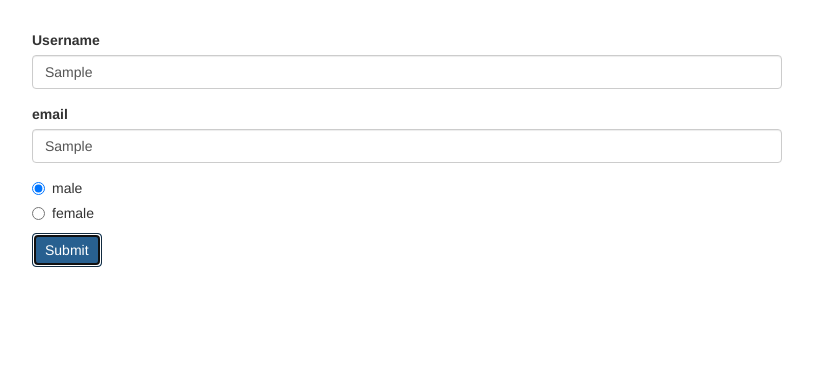
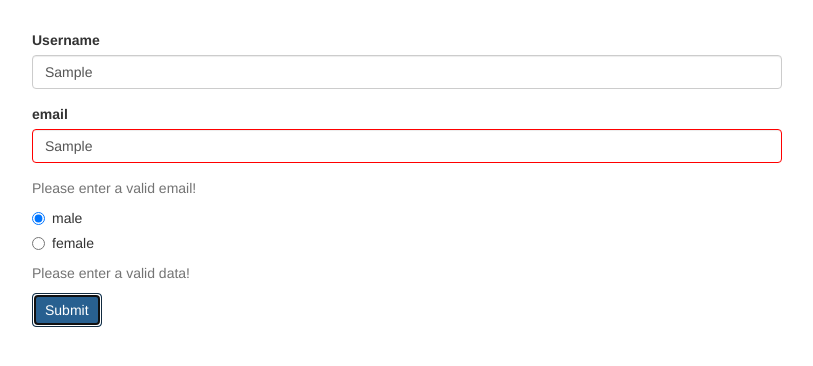
Before and after one commit to davidokun/Angular, an Angular app in the folder forms-reactive/: page / in a window 1280 px wide. Both pictures are taken after typing "Sample", "Sample" into the empty fields and a click on the button "Submit". Shown: the top 366 px of the page, without its empty margins (233-1046 px from the left). Built offline with nearby package versions, Linux system fonts and the light colour scheme.

Commit message:
forms-reactive - Getting Access to Controls.

```diff
--- a/forms-reactive/src/app/app.component.css
+++ b/forms-reactive/src/app/app.component.css
@@ -1,3 +1,7 @@
 .container {
   margin-top: 30px;
 }
+
+input.ng-invalid.ng-touched {
+  border: 1px solid red;
+}
--- a/forms-reactive/src/app/app.component.html
+++ b/forms-reactive/src/app/app.component.html
@@ -10,6 +10,9 @@
             formControlName="username"
             class="form-control">
         </div>
+        <span
+          *ngIf="!signUpForm.get('username').valid && signUpForm.get('username').touched"
+          class="help-block">Please enter a valid username!</span>
         <div class="form-group">
           <label for="email">email</label>
           <input
@@ -18,6 +21,9 @@
             formControlName="email"
             class="form-control">
         </div>
+        <span
+          *ngIf="!signUpForm.get('email').valid && signUpForm.get('email').touched"
+          class="help-block">Please enter a valid email!</span>
         <div class="radio" *ngFor="let gender of genders">
           <label>
             <input
@@ -26,6 +32,9 @@
               [value]="gender">{{ gender }}
           </label>
         </div>
+        <span
+          *ngIf="!signUpForm.valid && signUpForm.touched"
+          class="help-block">Please enter a valid data!</span>
         <button class="btn btn-primary" type="submit">Submit</button>
       </form>
     </div>
```
